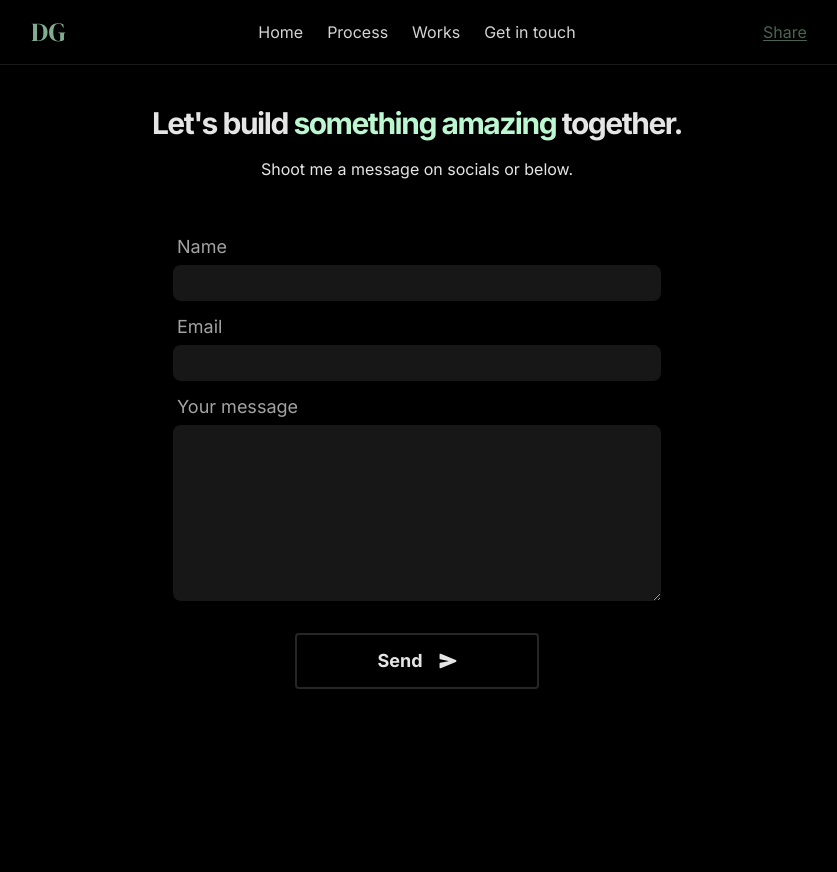
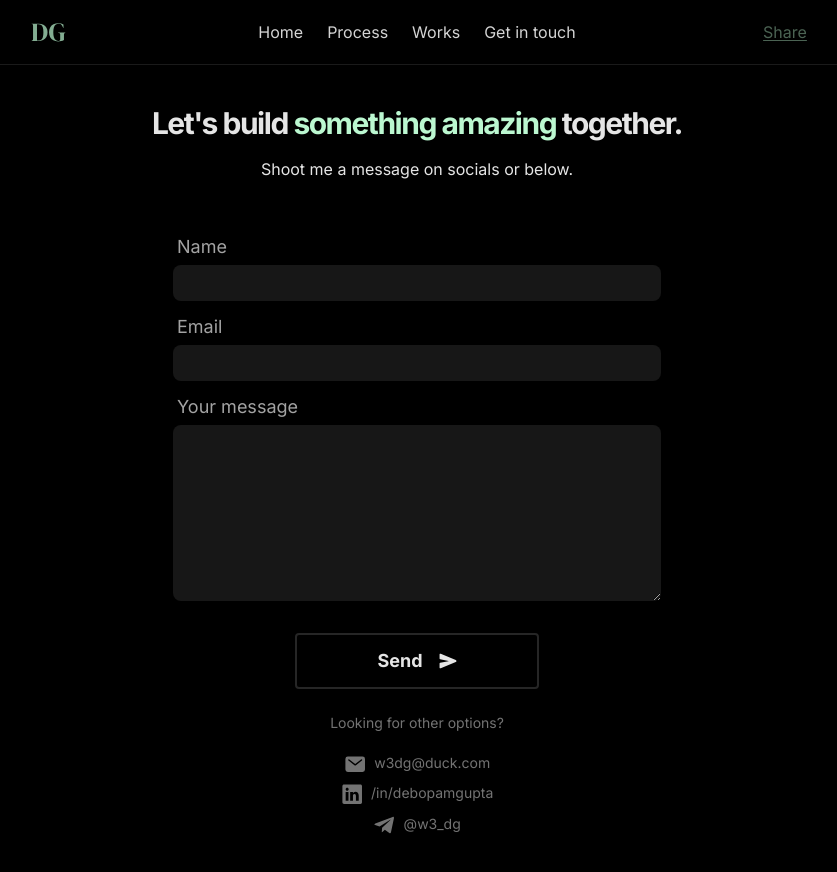
Before and after one commit to w3dg/portfolio, a Next.js app: page /message in a window 1280 px wide. Shown: the top 872 px of the page, without its empty margins (223-1060 px from the left). Before the commit the page ends 800 px from the top, so only its background shows below. Built offline with nearby package versions, Linux system fonts and the light colour scheme.

Commit message:
Update message form

```diff
--- /dev/null
+++ b/app/message/SubmitButton.tsx
@@ -0,0 +1,18 @@
+"use client";
+import { IoSend } from "react-icons/io5";
+
+const SubmitButton = () => {
+  return (
+    <button
+      type="submit"
+      id="message-submit-btn"
+      className=" w-full lg:w-1/2 mx-auto mt-5 rounded text-neutral-200 py-3 px-6 font-bold flex items-center justify-center gap-4 border-2 border-neutral-800 group bg-gradient-to-r from-transparent to-transparent hover:from-transparent hover:to-green-400/20 hover:border-2 hover:border-green-200/30 focus-visible:outline-green-500 hover:text-white transition-colors disabled:bg-neutral-700"
+    >
+      <span className="text-lg ">Send</span>
+      <div className="group-hover:-rotate-12 duration-200">
+        <IoSend></IoSend>
+      </div>
+    </button>
+  );
+};
+export default SubmitButton;
--- a/app/message/page.tsx
+++ b/app/message/page.tsx
@@ -1,15 +1,46 @@
-import { IoSend } from "react-icons/io5";
-import { sendMesssage } from "../actions/actions";
+"use client";
+import { useState, useRef } from "react";
+import { IoMail, IoLogoLinkedin } from "react-icons/io5";
+import { FaTelegramPlane } from "react-icons/fa";
+
+import { IconContext } from "react-icons";
+
+import SubmitButton from "./SubmitButton";
+
+import { sendMesssage } from "@/app/actions/actions";
+import Link from "next/link";
 
 const Message = () => {
+  const [bannerMessage, setBannerMessage] = useState("");
+  const formRef = useRef<HTMLFormElement>(null);
   return (
     <main className="py-10 grid gap-4 place-items-center">
       <h2 className="text-xl lg:text-3xl text-center px-3 font-bold tracking-tighter">
         Let's build <span className="text-green-200">something amazing</span> together.
       </h2>
       <p className="text-sm lg:text-base">Shoot me a message on socials or below.</p>
+      {bannerMessage != "" && (
+        <p className="p-4 border rounded-lg border-green-300/40  text-center text-sm">
+          {bannerMessage}
+          <br />
+          <Link href={"/"} className="hover:underline text-green-400">
+            Go to homepage
+          </Link>
+        </p>
+      )}
       <div className="my-4 py-5 px-3 w-9/12 max-w-lg lg:text-lg">
-        <form action={sendMesssage} className="grid gap-3" autoComplete="off">
+        <form
+          ref={formRef}
+          action={async (formData) => {
+            // wait for the action to finish then clear the form
+            await sendMesssage(formData);
+            formRef?.current?.reset();
+            setBannerMessage("Form submitted successfully");
+          }}
+          className="grid gap-3"
+          autoComplete="off"
+          id="message-form"
+        >
           <div className="grid">
             <label className="mb-1 ml-1 text-neutral-400" htmlFor="name">
               Name
@@ -50,17 +81,37 @@ const Message = () => {
               required
             ></textarea>
           </div>
-
-          <button
-            type="submit"
-            className=" w-full lg:w-1/2 mx-auto mt-5 rounded text-neutral-200 py-3 px-6 font-bold flex items-center justify-center gap-4 border-2 border-neutral-800 group bg-gradient-to-r from-transparent to-transparent hover:from-transparent hover:to-green-400/20 hover:border-2 hover:border-green-200/30 focus-visible:outline-green-500 hover:text-white transition-colors"
-          >
-            <span className="text-lg ">Send</span>
-            <div className="group-hover:-rotate-12 duration-200">
-              <IoSend></IoSend>
+          <SubmitButton></SubmitButton>
+        </form>
+        <IconContext.Provider
+          value={{
+            size: "1.4rem",
+            className:
+              "text-neutral-500 group-hover:text-green-300 transition-colors transition-scale group-hover:scale-110 group-hover:cursor-pointer",
+          }}
+        >
+          <div className="text-sm my-6 text-center">
+            <p className="text-neutral-500 mb-5">Looking for other options?</p>
+            <div className="flex flex-col mt-2 gap-2 items-center text-neutral-500">
+              <Link className="flex group gap-2 hover:text-green-200" target="_blank" href={"mailto:w3dg@duck.com"}>
+                <IoMail></IoMail>
+                <span>w3dg@duck.com</span>
+              </Link>
+              <Link
+                className="flex gap-2 group hover:text-green-200"
+                target="_blank"
+                href={"https://dgsh.vercel.app/li"}
+              >
+                <IoLogoLinkedin></IoLogoLinkedin>
+                /in/debopamgupta
+              </Link>
+              <Link className="flex gap-2 group hover:text-green-200" target="_blank" href={"https://t.me/w3_dg"}>
+                <FaTelegramPlane></FaTelegramPlane>
+                @w3_dg
+              </Link>
             </div>
-          </button>
-        </form>
+          </div>
+        </IconContext.Provider>
       </div>
     </main>
   );
```
